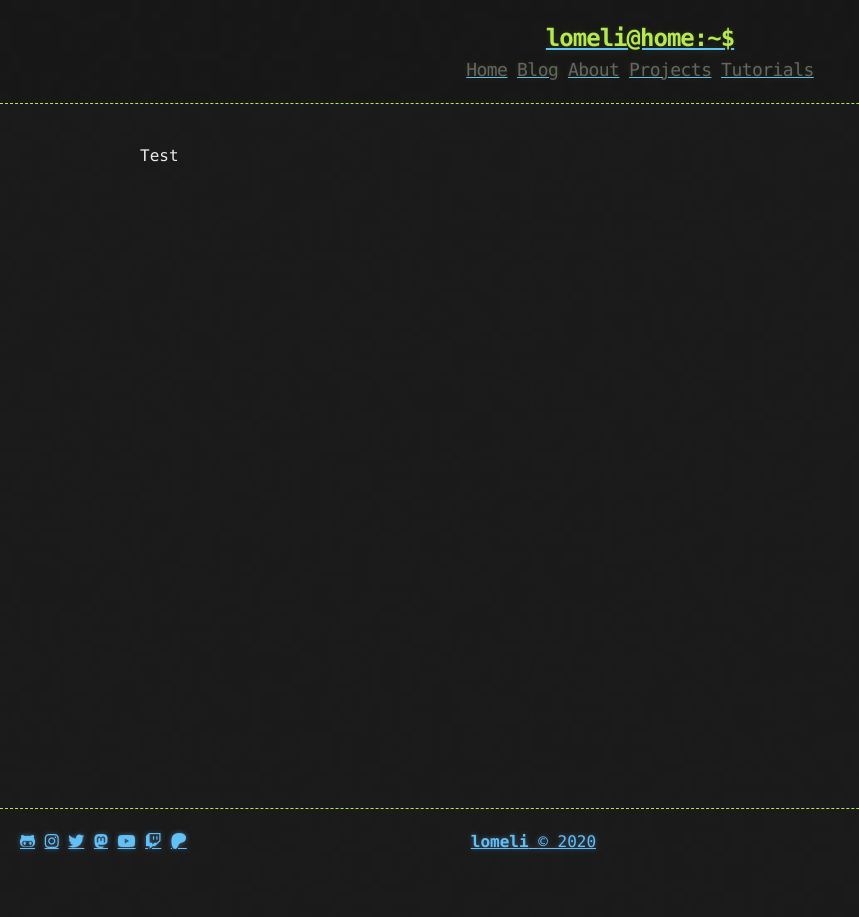
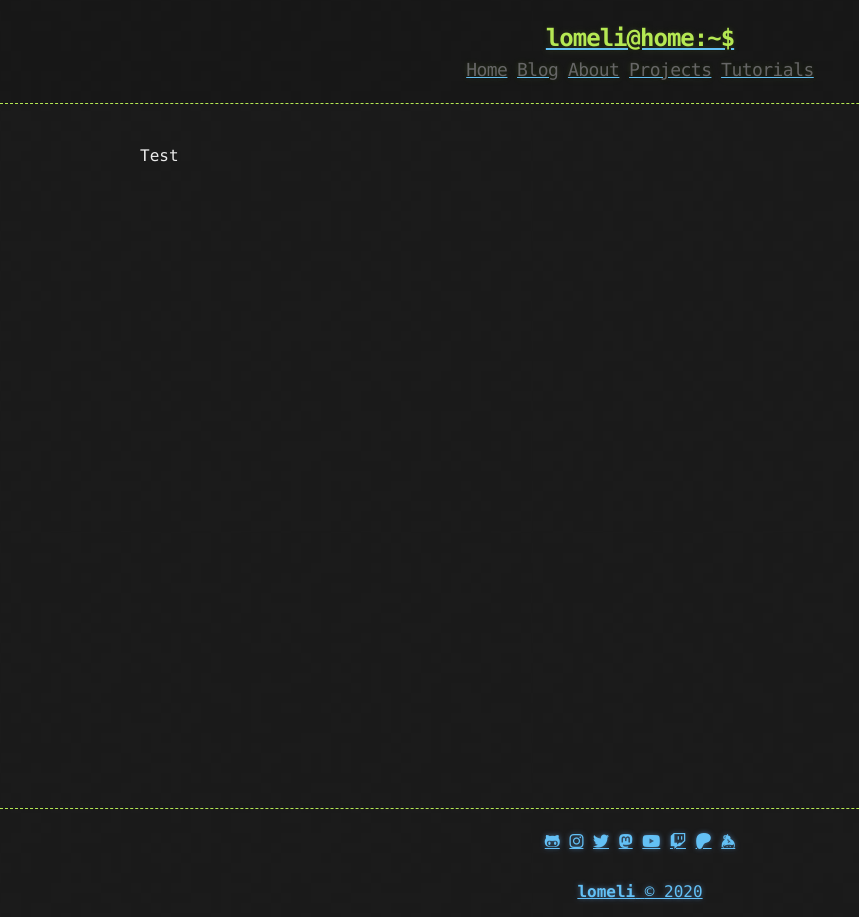
Before and after one commit to Lomeli12/Lomeli12.net, a Jekyll site: the page built from index.md, in a window 1280 px wide. Shown: the whole page, without its empty margins (0-859 px from the left). Built offline with Jekyll 4.4.1, drawn with Linux system fonts in a browser that asks for light colours; nearby versions of some CDN libraries; library files that are not in the unit come from our copies.

Commit message:
Removed inline CSS from footer and social HTML
I simply could not for the life of me figure out how to get both the social media icons and the copyright link to the site's license to align properly, with the buttons on the left and the link dead center. I also really don't like inline CSS, as it adds more work to maintain. So I just removed the inline CSS and kept the buttons on a seperate line. It's not the way I wanted, but it at least keeps the style on the site consistent by keeping everything centered.

```diff
--- a/_includes/footer.html
+++ b/_includes/footer.html
@@ -2,8 +2,7 @@
     <hr>
     {% include social.html %}
 
-    <!-- I really hate doing this padding, but it keeps the copyright centered. -->
-    <a href="https://github.com/Lomeli12/Lomeli12.net/blob/master/LICENSE" style="padding-right: 400px;">
+    <a href="https://github.com/Lomeli12/Lomeli12.net/blob/master/LICENSE">
         <span>
             <b>{{ site.owner}}</b>
         </span>
--- a/_includes/social.html
+++ b/_includes/social.html
@@ -1,4 +1,4 @@
-<div style="float: left; padding-left: 20px;">
+<div>
     <a href="https://github.com/Lomeli12" class="social-btn fab fa-github-alt" target="_blank"></a>
     <a href="https://www.instagram.com/lomeli12_" class="social-btn fab fa-instagram" target="_blank"></a>
     <a href="https://twitter.com/Lomeli12_" class="social-btn fab fa-twitter" target="_blank"></a>
@@ -6,4 +6,5 @@
     <a href="https://youtube.com/AntLomeli" class="social-btn fab fa-youtube" target="_blank"></a>
     <a href="https://www.twitch.tv/lomeli12" class="social-btn fab fa-twitch" target="_blank"></a>
     <a href="https://www.patreon.com/Lomeli12"class="social-btn fab fa-patreon" target="_blank"></a>
+    <a href="https://keybase.io/lomeli12"class="social-btn fab fa-keybase" target="_blank"></a>
 </div>
```
